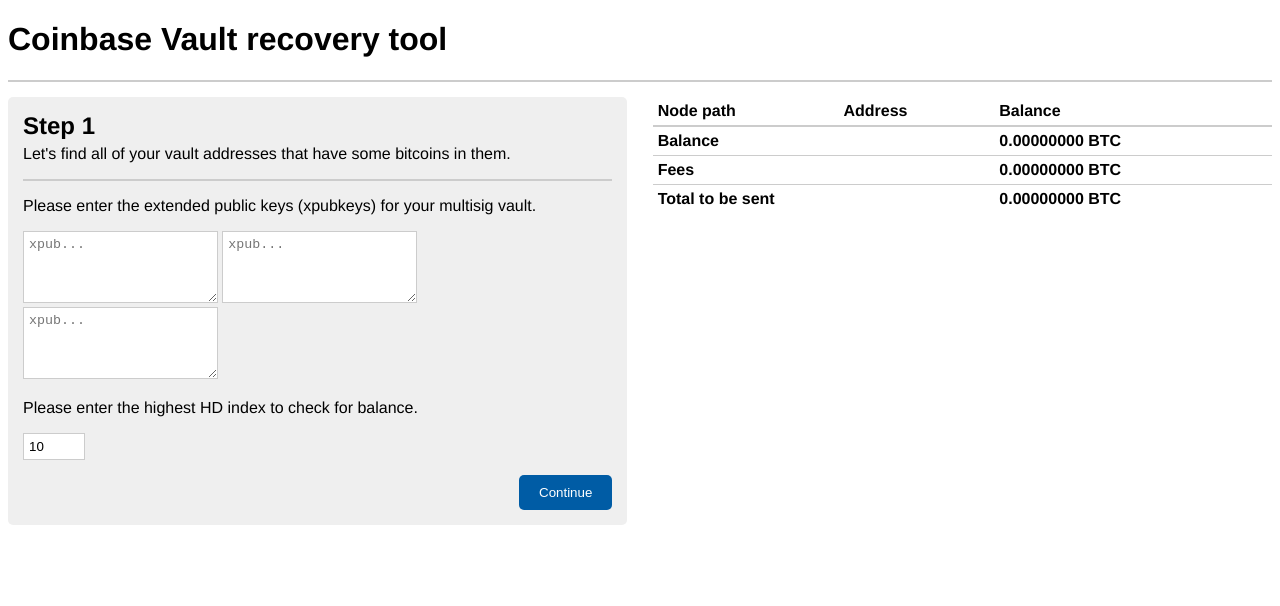
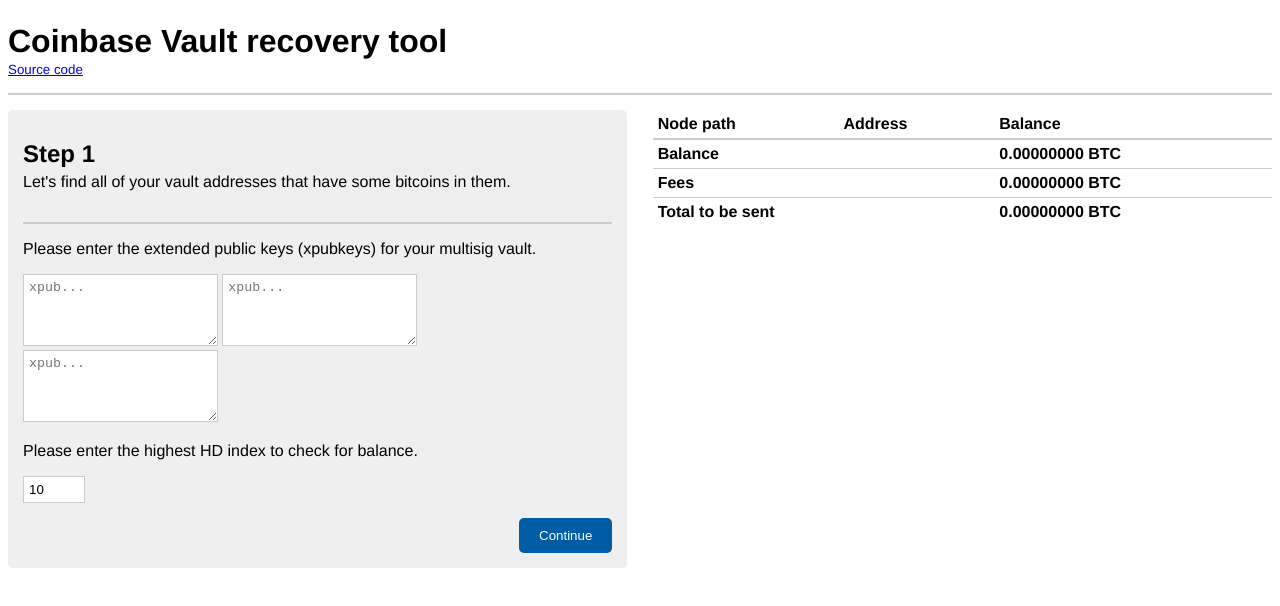
Before and after one commit to coinbase/multisig-tool, a plain HTML site: page index.html in a window 1280 px wide. Drawn offline with Linux system fonts and the light colour scheme.

Commit message:
Adding repo link to header.

```diff
--- a/css/multisig.css
+++ b/css/multisig.css
@@ -15,6 +15,11 @@
 
 header {
   border-bottom: 2px solid #ccc;
+  padding: 15px 0;
+}
+header h1 {
+  margin: 0;
+  padding: 0;
 }
 
 textarea, input[type="text"], input[type="number"], input[type="password"] {
--- a/index.html
+++ b/index.html
@@ -84,6 +84,9 @@
   <body>
     <header>
       <h1>Coinbase Vault recovery tool</h1>
+      <small>
+        <a href="https://github.com/coinbase/multisig-tool">Source code</a>
+      </small>
     </header>
     <div id="steps">
       <div id="step_1" class="step">
```
